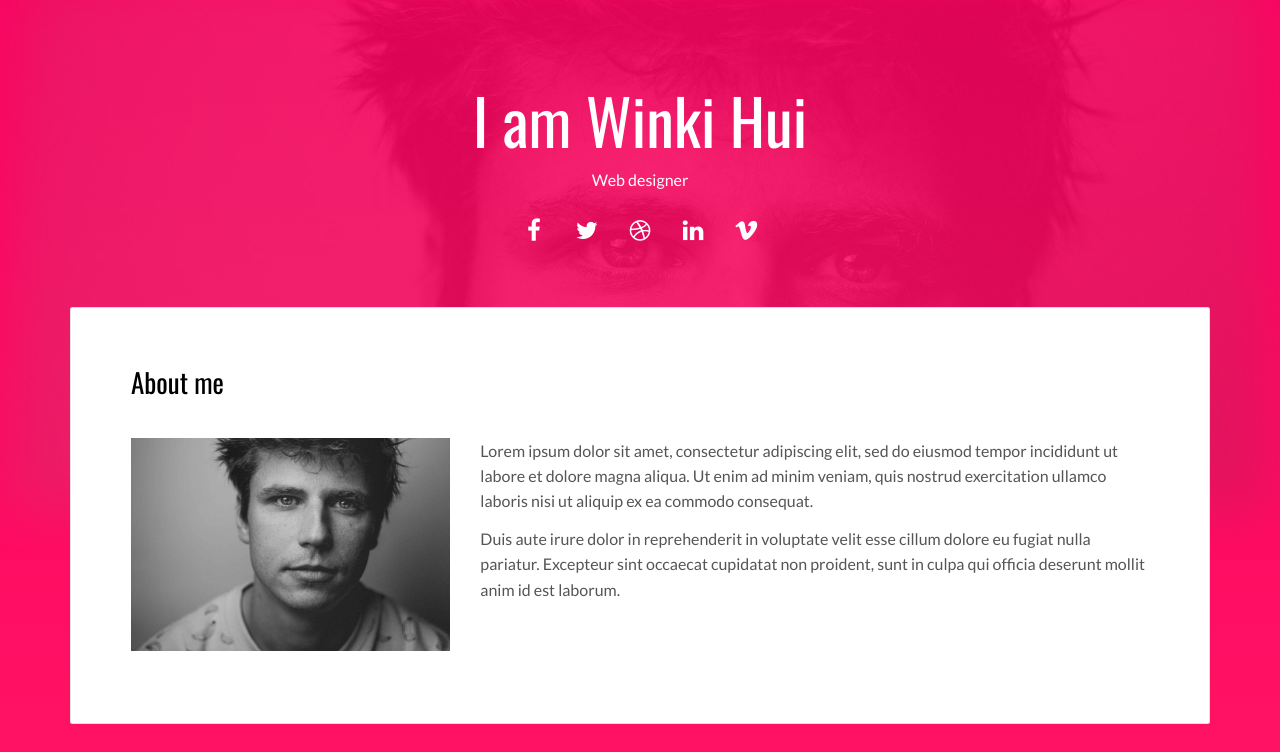
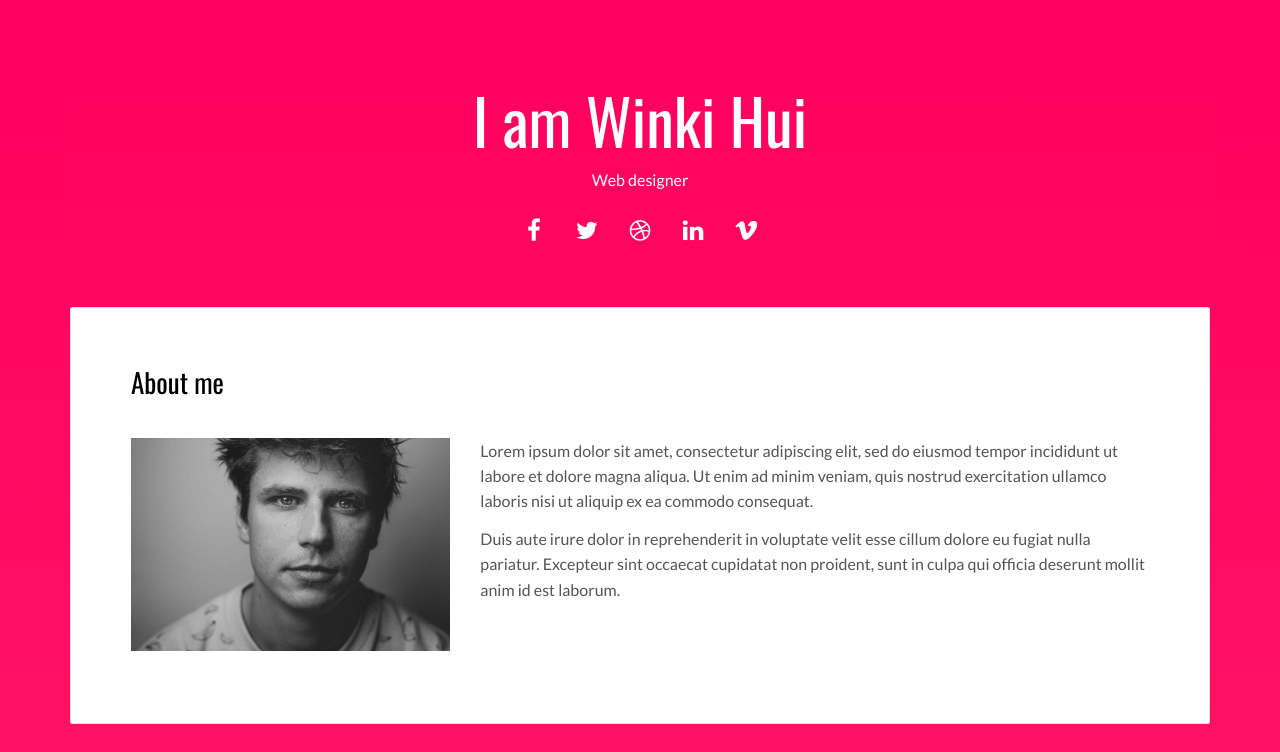
Before and after one commit to winkijob/winkijob.github.io, a plain HTML site: page index.html in a window 1280 px wide. Shown: the top 752 px of the page. Drawn offline with nearby package versions, Linux system fonts and the light colour scheme.

Commit message:
update bg

```diff
--- a/index.html
+++ b/index.html
@@ -15,14 +15,14 @@
   <link rel="apple-touch-icon" sizes="180x180" href="./assets/apple-icon-180x180.png">
   <link href="./assets/favicon.ico" rel="icon">
 
-  <title>Title page</title>
+  <title>Winki Hui</title>
 
 <link href="./main.d8e0d294.css" rel="stylesheet"></head>
 
 <body class="">
 
 <!-- Add your content of header -->
-<div class="background-color-layer" style="background-image: url('assets/images/img-01.jpg')"
+<div class="background-color-layer"
 ></div>
 <main class="content-wrapper">
   <header class="white-text-container section-container">
```
